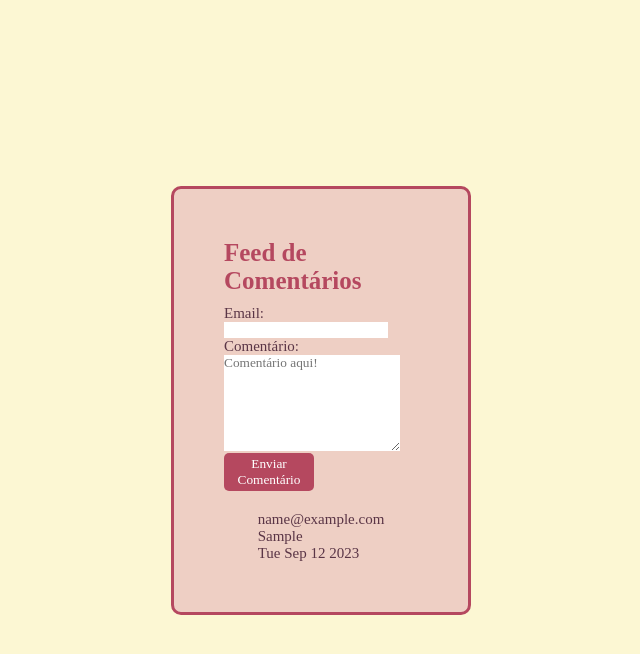
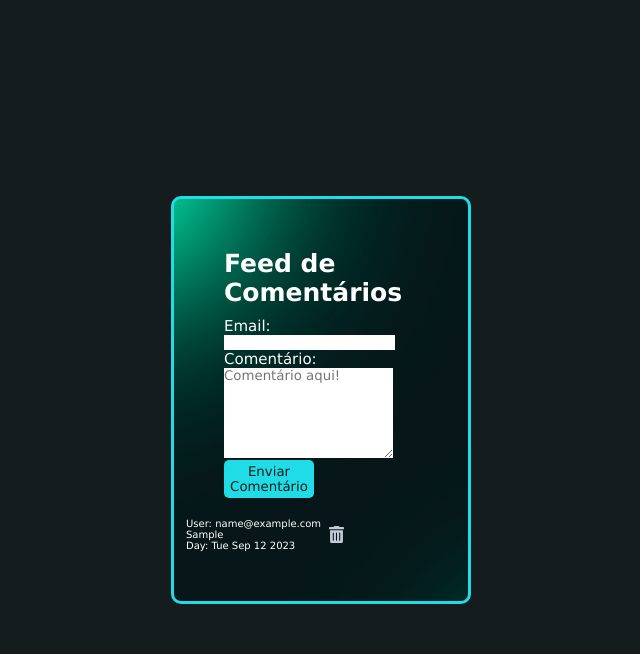
Before and after one commit to JsCodeDevlopment/Feed-de-Comentarios, a React (Vite) app: page / in a window 1280 px wide. Both pictures are taken after typing "name@example.com", "Sample" into the empty fields and a click on the button "Enviar Comentário". Shown: the top 654 px of the page, without its empty margins (319-959 px from the left). Built offline with nearby package versions, Linux system fonts and the light colour scheme.

Commit message:
feat: Delete comment

```diff
--- a/src/App.tsx
+++ b/src/App.tsx
@@ -1,19 +1,18 @@
-import { MainContainer } from "./assets/Styles";
 import { ResetCSS } from "./assets/GlobalStyles";
-import { ViewPort } from "./assets/Styles";
+import { ViewPort, MainContainer, CommentsDiv, CommentInfoDiv } from "./assets/Styles";
 import { LabelForm, Button } from "./assets/FormStyles";
 import { MainTitle, Paragraph } from "./assets/FontStyles";
+import Trash from "./assets/Imagens/icon-delete.svg";
 import { useState, FormEvent } from "react";
 
 interface IComment {
-  id: number,
-  mail: string,
-  comment: string,
-  date: Date
+  id: number;
+  mail: string;
+  comment: string;
+  date: Date;
 }
 
 export function App() {
-
   const [mail, setMail] = useState("");
   const [comment, setComment] = useState("");
   const [comments, setComments] = useState<IComment[]>([]);
@@ -31,6 +30,9 @@ export function App() {
     setMail("");
     setComment("");
   };
+  const handleDelete = (id: number) => {
+    setComments((currentComents)=> currentComents.filter((comment)=>comment.id !== id))
+  }
 
   return (
     <ViewPort>
@@ -61,11 +63,16 @@ export function App() {
         <hr />
         {comments.length > 0 ? (
           comments.map((comment) => (
-            <div key={comment.id}>
-              <Paragraph>{comment.mail}</Paragraph>
-              <Paragraph>{comment.comment}</Paragraph>
-              <Paragraph>{comment.date.toDateString()}</Paragraph>
-            </div>
+            <CommentsDiv key={comment.id}>
+              <CommentInfoDiv>
+                <Paragraph>User: {comment.mail}</Paragraph>
+                <Paragraph>{comment.comment}</Paragraph>
+                <Paragraph>Day: {comment.date.toDateString()}</Paragraph>
+              </CommentInfoDiv>
+              <>
+                <img src={Trash} alt="" onClick={()=>handleDelete(comment.id)}/>
+              </>
+            </CommentsDiv>
           ))
         ) : (
           <Paragraph>Seja o primeiro a comentar!</Paragraph>
--- a/src/assets/FontStyles.tsx
+++ b/src/assets/FontStyles.tsx
@@ -3,12 +3,12 @@ import styled, { css } from "styled-components";
 export const MainTitle = styled.h1`
 ${()=> css`
     font-size: 2.5rem;
-    color: #b5485f;
+    color: #fff;
 `}
 `
 export const Paragraph = styled.p`
 ${()=> css`
-    font-size: 1.5rem;
-    color: #5a3546;
+    font-size: 1rem;
+    color: #fff;
 `}
 `
--- a/src/assets/FormStyles.tsx
+++ b/src/assets/FormStyles.tsx
@@ -2,7 +2,7 @@ import styled, { css } from "styled-components";
 
 export const LabelForm = styled.label`
 ${()=>css`
-    color: #5a3546;
+    color: #fff;
     font-size: 1.5rem;
 `}
 `
@@ -11,8 +11,8 @@ ${()=>css`
     height: 3.8rem;
     width: 9rem;
     border-radius: 0.5rem;
-    background-color: #b5485f;
-    color: #fff;
+    background-color: #20dce7;
+    color: #141c1e;
     &:hover{
         transition: 0.3s;
         transform: scale(1.1);
--- a/src/assets/GlobalStyles.tsx
+++ b/src/assets/GlobalStyles.tsx
@@ -6,7 +6,7 @@ export const ResetCSS = createGlobalStyle`
     padding: 0;
     border: 0;
     box-sizing: border-box;
-    font-family: Space Grotesk;
+    font-family: Verdana, Geneva, Tahoma, sans-serif;
     text-decoration: none;
   }
   html {
@@ -17,4 +17,10 @@ export const ResetCSS = createGlobalStyle`
     width: 100%;
     height: 100%;
   }
+
+  img{
+    width: 1.5rem;
+    height: 1.7rem;
+    cursor: pointer;
+  }
 `;
--- a/src/assets/Styles.tsx
+++ b/src/assets/Styles.tsx
@@ -1,27 +1,44 @@
 import styled, { css } from "styled-components";
+import Bg from "./Imagens/bg.png";
 
 export const ViewPort = styled.main`
-${()=> css`
+  ${() => css`
     display: flex;
     width: 100%;
-    height: 100vh;
+    min-height: 100vh;
     align-items: center;
     justify-content: center;
-    background-color: #fcf7d3;
-`}
-`
+    background-color: #141c1e;
+  `}
+`;
 export const MainContainer = styled.main`
-${()=> css`
+  ${() => css`
     display: flex;
     width: 30rem;
     padding: 5rem;
-    border: 0.3rem #b5485f solid;
+    border: 0.3rem #20dce7 solid;
     border-radius: 1rem;
     height: auto;
     flex-direction: column;
     gap: 1rem;
-    background-color: #eecfc4;
+    background-image: url(${Bg});
+    background-repeat: no-repeat;
+    background-size: cover;
     align-items: center;
     justify-content: center;
-`}
-`
+  `}
+`;
+export const CommentsDiv = styled.div`
+  ${() => css`
+    display: flex;
+    width: 27rem;
+    gap: 0.8rem;
+    align-items: center;
+  `}
+`;
+export const CommentInfoDiv = styled.div`
+  ${() => css`
+    display: flex;
+    flex-direction: column;
+  `}
+`;
```
Also changed, not shown: src/assets/Imagens/bg.png (added), src/assets/Imagens/icon-delete.svg (added).
